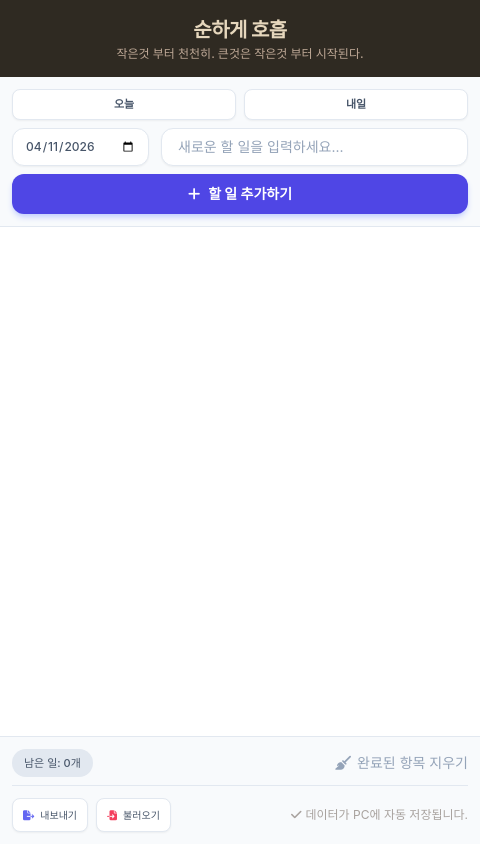
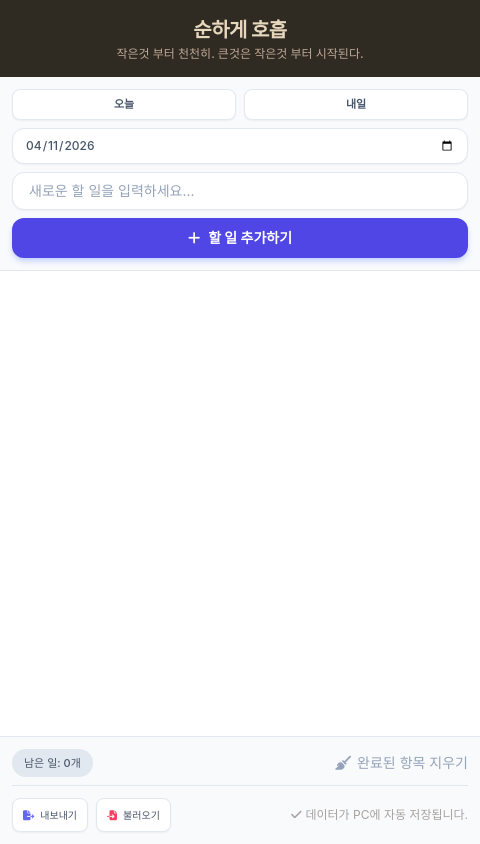
Before and after one commit to ksjuurl/today-flow-todo, an Electron app: page index.html in a window 480 px wide. Drawn offline with nearby package versions, Linux system fonts and the light colour scheme; no server answers; a web font is replaced by a local one.

Commit message:
입력창 길이 수정

```diff
--- a/index.html
+++ b/index.html
@@ -35,9 +35,9 @@
                 <button onclick="setQuickDate('today')" class="flex-1 py-1.5 text-[11px] font-bold rounded-lg bg-white border border-slate-200 text-slate-600 hover:bg-indigo-50 hover:border-indigo-200 hover:text-indigo-600 transition-all shadow-sm">오늘</button>
                 <button onclick="setQuickDate('tomorrow')" class="flex-1 py-1.5 text-[11px] font-bold rounded-lg bg-white border border-slate-200 text-slate-600 hover:bg-indigo-50 hover:border-indigo-200 hover:text-indigo-600 transition-all shadow-sm">내일</button>
             </div>
-            <div class="flex gap-3">
+            <div class="flex flex-col sm:flex-row gap-2 sm:gap-3">
                 <!-- 날짜 선택 입력 추가 -->
-                <input type="date" id="taskDate" class="bg-white border border-slate-200 rounded-xl px-3 py-2 text-xs font-medium text-slate-600 focus:outline-none focus:ring-2 focus:ring-indigo-500/20 shadow-sm cursor-pointer min-w-[130px]">
+                <input type="date" id="taskDate" class="bg-white border border-slate-200 rounded-xl px-3 py-2 text-xs font-medium text-slate-600 focus:outline-none focus:ring-2 focus:ring-indigo-500/20 shadow-sm cursor-pointer w-full sm:w-auto sm:min-w-[130px]">
 
                 <input type="text" id="taskInput" spellcheck="false" autocomplete="off"
                     class="flex-1 bg-white border border-slate-200 rounded-xl px-4 py-2 text-sm shadow-sm focus:outline-none focus:ring-2 focus:ring-indigo-500/20 focus:border-indigo-500 transition-all placeholder:text-slate-400"
```
